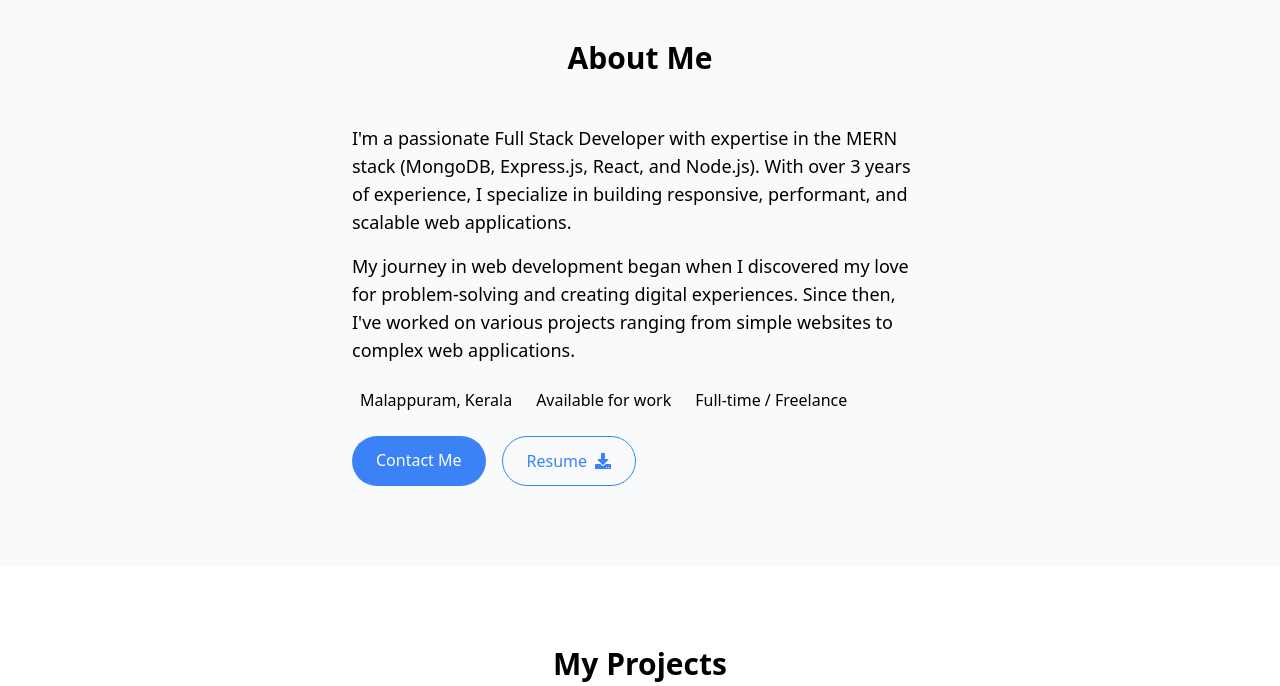
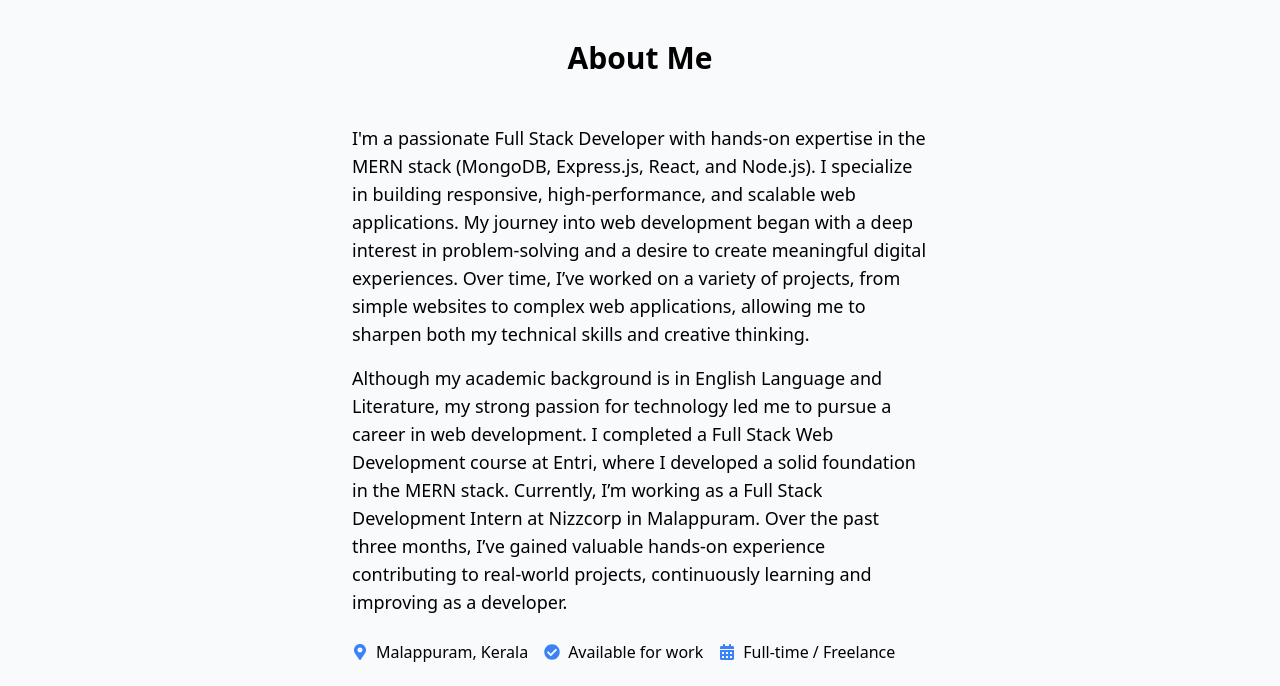
Before and after one commit to HASINMMPM/portfoliohaseen, a React (Vite) app: page / in a window 1280 px wide. Shown: the part 840-1526 px from the top of the page. Built offline with nearby package versions, Linux system fonts and the light colour scheme.

Commit message:
feat: update About Me section with professional bio and experience details

```diff
--- a/src/Components/About.jsx
+++ b/src/Components/About.jsx
@@ -1,5 +1,8 @@
-import React from 'react'
-import { FaDownload } from 'react-icons/fa'
+import React from "react";
+import { FaDownload } from "react-icons/fa";
+import { FaCheckCircle } from "react-icons/fa";
+import { FaCalendarAlt } from "react-icons/fa";
+import { FaMapMarkerAlt } from "react-icons/fa";
 
 const About = () => {
   return (
@@ -11,35 +14,25 @@ const About = () => {
         <div className="max-w-3xl mx-auto flex flex-col md:flex-row items-center gap-8 animate-fade-in delay-100">
           <div className="md:w-3/4 mx-auto">
             <p className="text-lg mb-4 text-black">
-            I'm a passionate Full Stack Developer with expertise in the MERN
-            stack (MongoDB, Express.js, React, and Node.js). With over 3 years
-            of experience, I specialize in building responsive, performant, and
-            scalable web applications.
+              I'm a passionate Full Stack Developer with hands-on expertise in the MERN stack (MongoDB, Express.js, React, and Node.js). I specialize in building responsive, high-performance, and scalable web applications. My journey into web development began with a deep interest in problem-solving and a desire to create meaningful digital experiences. Over time, I’ve worked on a variety of projects, from simple websites to complex web applications, allowing me to sharpen both my technical skills and creative thinking.
             </p>
             <p className="text-lg mb-6 text-black">
-            My journey in web development began when I discovered my love for
-            problem-solving and creating digital experiences. Since then, I've
-            worked on various projects ranging from simple websites to complex
-            web applications.
+              Although my academic background is in English Language and Literature, my strong passion for technology led me to pursue a career in web development. I completed a Full Stack Web Development course at Entri, where I developed a solid foundation in the MERN stack. Currently, I’m working as a Full Stack Development Intern at Nizzcorp in Malappuram. Over the past three months, I’ve gained valuable hands-on experience contributing to real-world projects, continuously learning and improving as a developer.
             </p>
+
+
             <div className="flex flex-wrap gap-4 mb-6">
               <div className="flex items-center">
-              <i className="fas fa-map-marker-alt text-blue-500 mr-2" />
-              <span className="text-black">
-               Malappuram, Kerala
-              </span>
+                <FaMapMarkerAlt  className="text-blue-500 mr-2" />
+                <span className="text-black">Malappuram, Kerala</span>
               </div>
               <div className="flex items-center">
-              <i className="fas fa-check-circle text-blue-500 mr-2" />
-              <span className="text-black">
-                Available for work
-              </span>
+                <FaCheckCircle className=" text-blue-500 mr-2" />
+                <span className="text-black">Available for work</span>
               </div>
               <div className="flex items-center">
-              <i className="fas fa-calendar-alt text-blue-500 mr-2" />
-              <span className="text-black">
-                Full-time / Freelance
-              </span>
+                <FaCalendarAlt  className=" text-blue-500 mr-2" />
+                <span className="text-black">Full-time / Freelance</span>
               </div>
             </div>
             <div className="flex flex-wrap gap-4">
@@ -51,15 +44,14 @@ const About = () => {
               </a>
               <button className="px-6 py-3 border border-blue-500 text-blue-500  rounded-full hover:bg-blue-500 hover:text-white transition duration-300 flex items-center">
                 Resume
-             <FaDownload className='ml-2' />
+                <FaDownload className="ml-2" />
               </button>
             </div>
           </div>
-
         </div>
       </div>
     </section>
-  )
-}
+  );
+};
 
-export default About
+export default About;
```
Lines whose indentation alone changed are shown as unchanged.
